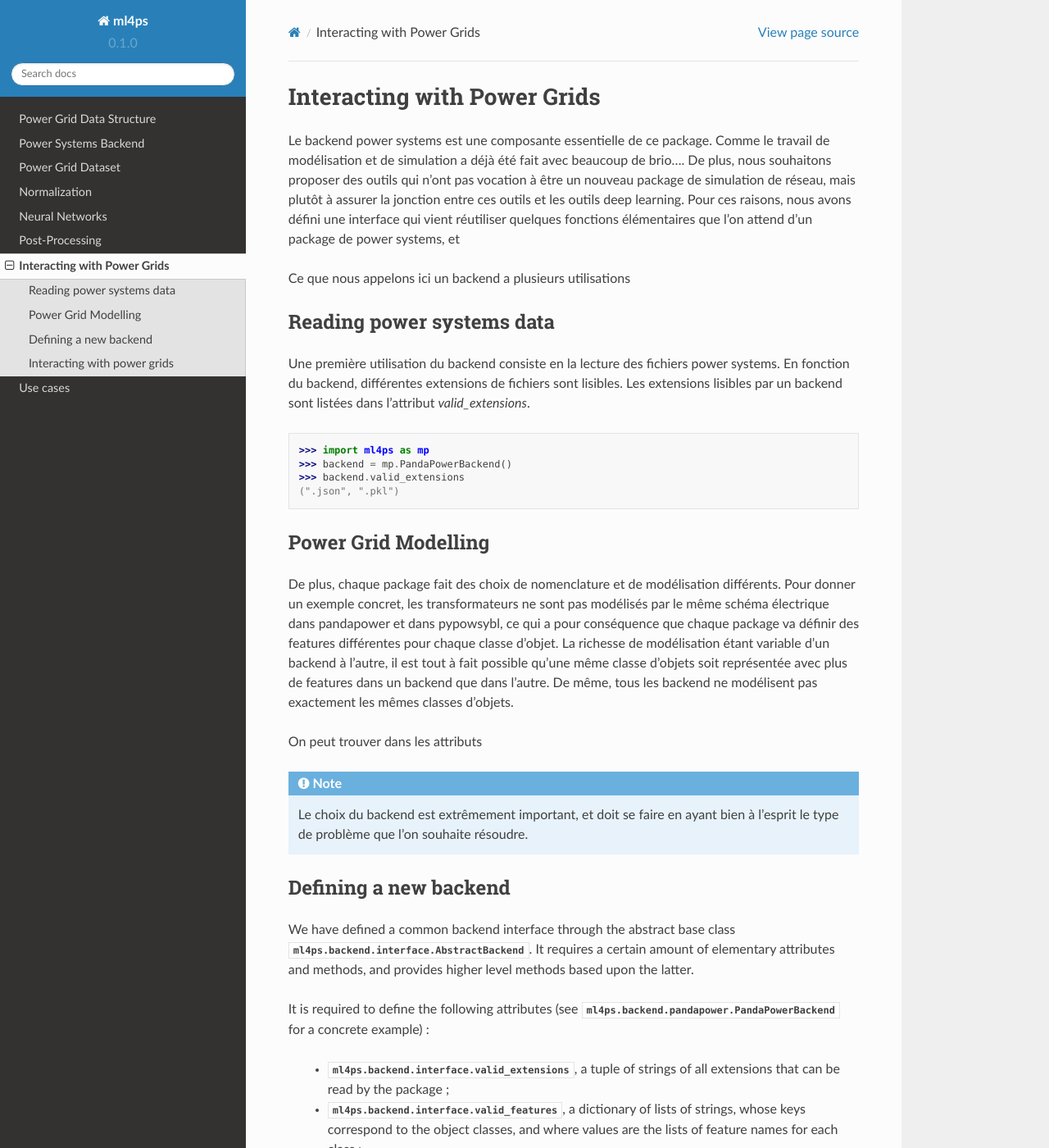
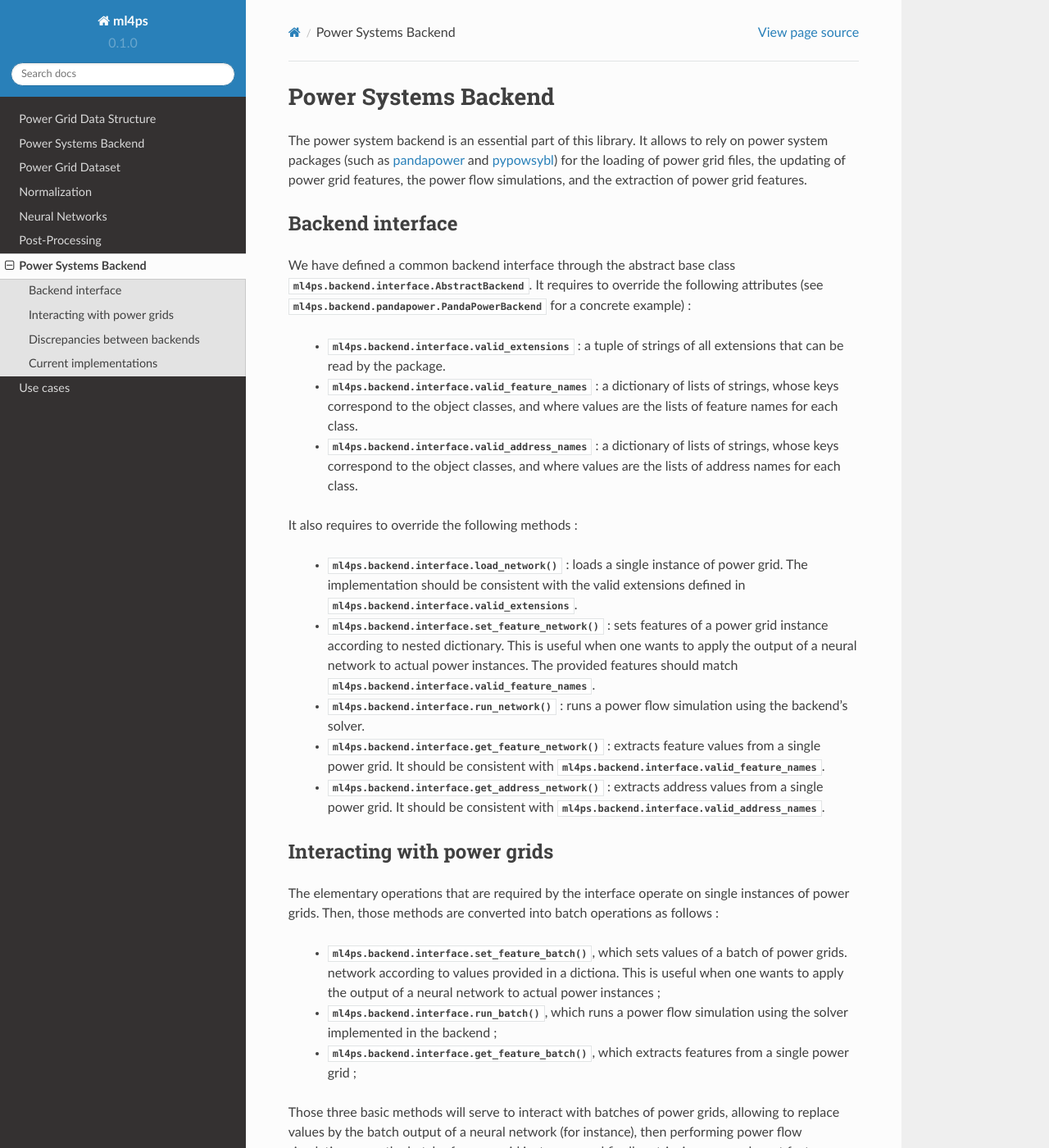
Before and after one commit to bdonon/ml4ps, a Sphinx documentation site: the page built from docs/source/interaction.rst, in a window 1280 px wide and 1400 px high. Shown: the whole window at 82% size. Built offline with Sphinx 7.4.7 and the Read the Docs theme 2.0.0, drawn with Linux system fonts in a browser that asks for light colours; some of the changed text lies outside the part shown.

Commit message:
Backend documentation.

```diff
--- a/docs/source/interaction.rst
+++ b/docs/source/interaction.rst
@@ -1,83 +1,43 @@
-Interacting with Power Grids
-============================
+Power Systems Backend
+=====================
 
-Le backend power systems est une composante essentielle de ce package. Comme le travail de modélisation
-et de simulation a déjà été fait avec beaucoup de brio....
-De plus, nous souhaitons proposer des outils qui n'ont pas vocation à être un nouveau package de simulation
-de réseau, mais plutôt à assurer la jonction entre ces outils et les outils deep learning.
-Pour ces raisons, nous avons défini une interface qui vient réutiliser quelques fonctions élémentaires que
-l'on attend d'un package de power systems, et
+The power system backend is an essential part of this library. It allows to rely on power system packages (such as
+`pandapower <http://www.pandapower.org>`_ and `pypowsybl <https://www.powsybl.org>`_) for the loading of power grid
+files, the updating of power grid features, the power flow simulations, and the extraction of power grid features.
 
-Ce que nous appelons ici un backend a plusieurs utilisations
-
-Reading power systems data
---------------------------
-
-
-Une première utilisation du backend consiste en la lecture des fichiers power systems.
-En fonction du backend, différentes extensions de fichiers sont lisibles.
-Les extensions lisibles par un backend sont listées dans l'attribut `valid_extensions`.
-
-.. code-block:: pycon
-
-    >>> import ml4ps as mp
-    >>> backend = mp.PandaPowerBackend()
-    >>> backend.valid_extensions
-    (".json", ".pkl")
-
-Power Grid Modelling
---------------------
-
-De plus, chaque package fait des choix de nomenclature et de modélisation différents. Pour donner un exemple concret,
-les transformateurs ne sont pas modélisés par le même schéma électrique dans pandapower et dans pypowsybl, ce
-qui a pour conséquence que chaque package va définir des features différentes pour chaque classe d'objet.
-La richesse de modélisation étant variable d'un backend à l'autre, il est tout à fait possible qu'une même classe
-d'objets soit représentée avec plus de features dans un backend que dans l'autre.
-De même, tous les backend ne modélisent pas exactement les mêmes classes d'objets.
-
-On peut trouver dans les attributs
-
-.. note::
-
-    Le choix du backend est extrêmement important, et doit se faire en ayant bien à l'esprit le type de problème
-    que l'on souhaite résoudre.
-
-
-
-
-Defining a new backend
-----------------------
+Backend interface
+-----------------
 
 We have defined a common backend interface through the abstract base class
 :class:`ml4ps.backend.interface.AbstractBackend`.
-It requires a certain amount of elementary attributes and methods, and provides higher level methods based
-upon the latter.
-
-It is required to define the following attributes (see :class:`ml4ps.backend.pandapower.PandaPowerBackend`
+It requires to override the following attributes (see :class:`ml4ps.backend.pandapower.PandaPowerBackend`
 for a concrete example) :
 
-    - :attr:`ml4ps.backend.interface.valid_extensions`, a tuple of strings of all extensions
-      that can be read by the package ;
-    - :attr:`ml4ps.backend.interface.valid_features`, a dictionary of lists of strings,
-      whose keys correspond to the object classes, and where values are the lists of feature names for each class ;
-    - :attr:`ml4ps.backend.interface.valid_addresses`, a dictionary of lists of strings,
-      whose keys correspond to the object classes, and where values are the lists of address names for each class ;
+    - :attr:`ml4ps.backend.interface.valid_extensions` : a tuple of strings of all extensions
+      that can be read by the package.
+    - :attr:`ml4ps.backend.interface.valid_feature_names` : a dictionary of lists of strings,
+      whose keys correspond to the object classes, and where values are the lists of feature names for each class.
+    - :attr:`ml4ps.backend.interface.valid_address_names` : a dictionary of lists of strings,
+      whose keys correspond to the object classes, and where values are the lists of address names for each class.
 
-It is also required to override the following methods :
+It also requires to override the following methods :
 
-    - :meth:`ml4ps.backend.interface.load_network`, which loads a single instance of power grid ;
-    - :meth:`ml4ps.backend.interface.set_feature_network`, which sets values of a single network according
-      to values provided in a dictiona. This is useful when one wants to apply the output of a neural network
-      to actual power instances ;
-    - :meth:`ml4ps.backend.interface.run_network`, which runs a power flow simulation using the solver
-      implemented in the backend ;
-    - :meth:`ml4ps.backend.interface.get_feature_network`, which extracts features from a single power grid ;
-    - :meth:`ml4ps.backend.interface.get_address_network`, which extracts addresses from a single power grid.
+    - :meth:`ml4ps.backend.interface.load_network` : loads a single instance of power grid. The
+      implementation should be consistent with the valid extensions defined in
+      :attr:`ml4ps.backend.interface.valid_extensions`.
+    - :meth:`ml4ps.backend.interface.set_feature_network` : sets features of a power grid instance according
+      to nested dictionary. This is useful when one wants to apply the output of a neural network
+      to actual power instances. The provided features should match :attr:`ml4ps.backend.interface.valid_feature_names`.
+    - :meth:`ml4ps.backend.interface.run_network` : runs a power flow simulation using the backend's solver.
+    - :meth:`ml4ps.backend.interface.get_feature_network` : extracts feature values from a single power grid. It
+      should be consistent with :attr:`ml4ps.backend.interface.valid_feature_names`.
+    - :meth:`ml4ps.backend.interface.get_address_network` : extracts address values from a single power grid. It
+      should be consistent with :attr:`ml4ps.backend.interface.valid_address_names`.
 
 Interacting with power grids
 ----------------------------
 
-The elementary operations that are required by the interface should only operate on single instances of power
+The elementary operations that are required by the interface operate on single instances of power
 grids. Then, those methods are converted into batch operations as follows :
 
     - :meth:`ml4ps.backend.interface.set_feature_batch`, which sets values of a batch of power grids.
@@ -91,3 +51,23 @@ grids. Then, those methods are converted into batch operations as follows :
 Those three basic methods will serve to interact with batches of power grids, allowing to replace values by
 the batch output of a neural network (for instance), then performing power flow simulations over the batch of
 power grid instances, and finally retrieving some relevant features that result from these computations.
+
+Discrepancies between backends
+------------------------------
+
+Every power grid backend has its own naming conventions and electro-technical models. To give a concrete example,
+transformers are not modelled identically in `pandapower <http://www.pandapower.org>`_ and
+`pypowsybl <https://www.powsybl.org>`_. As a consequence, they are not defined by the same features from one
+package to the other. Moreover, certain advanced features are only available in certain power grid packages.
+
+Current implementations
+-----------------------
+
+For now, only `pandapower <http://www.pandapower.org>`_ and `pypowsybl <https://www.powsybl.org>`_ have compatible
+backends in the implementation of **ml4ps**. They can be accessed as follows :
+
+.. code-block:: pycon
+
+    import ml4ps as mp
+    pandapowerbackend = mp.PandaPowerBackend()
+    pypowsyblbackend = mp.PyPowSyblBackend()
```
